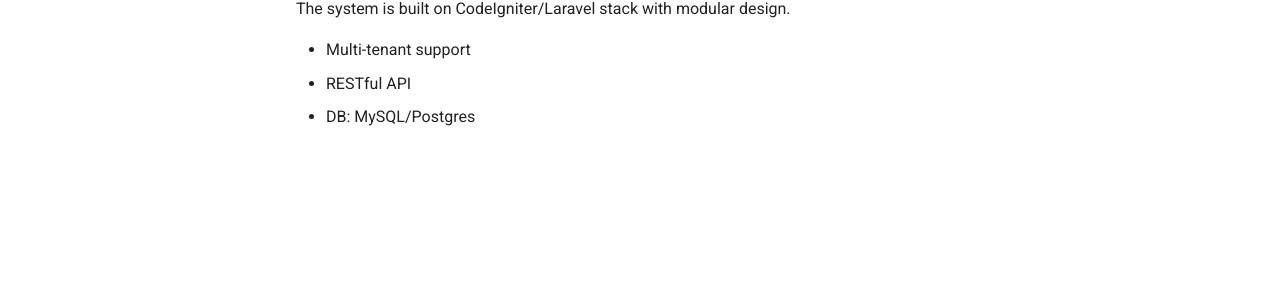
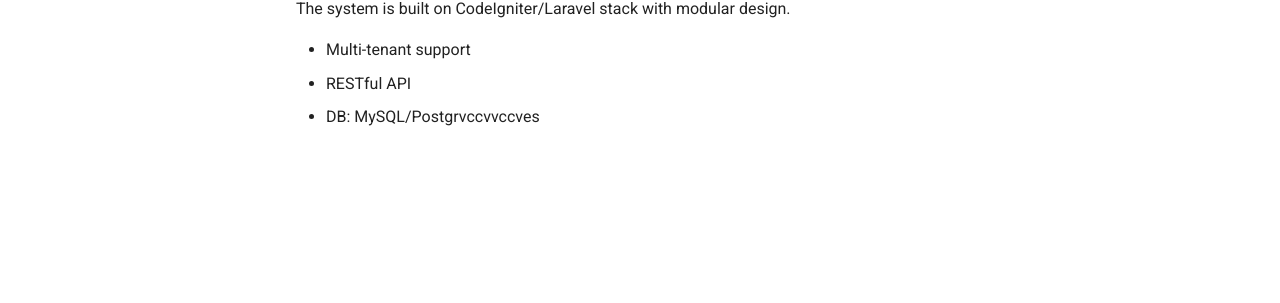
Before and after one commit to Ministra1978/ERM-System, an MkDocs documentation site: the page built from docs/architecture.md, in a window 1280 px wide. Shown: the part 235-538 px from the top of the page. Built offline with MkDocs 1.6.1 and Material for MkDocs 9.7.7, drawn with Linux system fonts in a browser that asks for light colours; comment, search, counter and statistics services are not loaded.

Commit message:
vault backup: 2025-09-09 15:44:17

```diff
--- a/docs/architecture.md
+++ b/docs/architecture.md
@@ -5,4 +5,4 @@
 
 - Multi-tenant support
 - RESTful API
-- DB: MySQL/Postgres
+- DB: MySQL/Postgrvccvvccves
```
Also changed, not shown: 1 other file.
